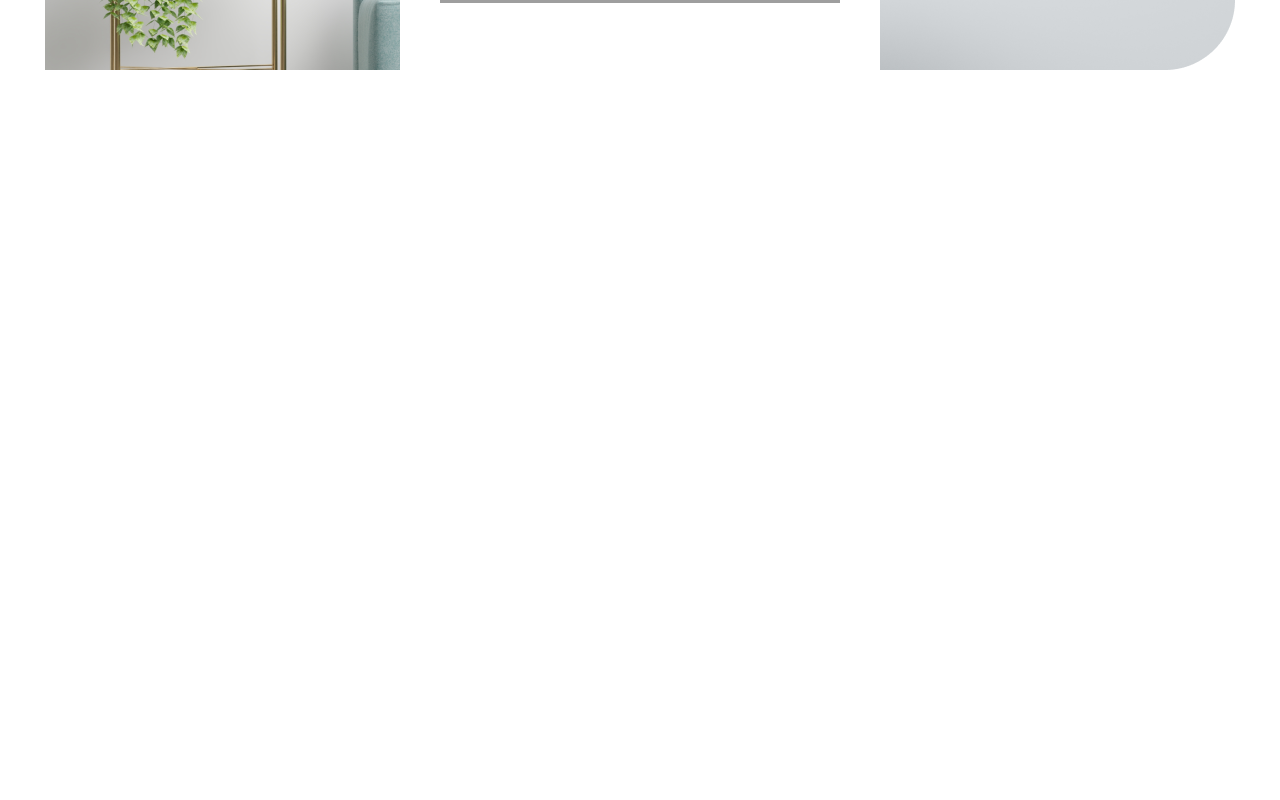
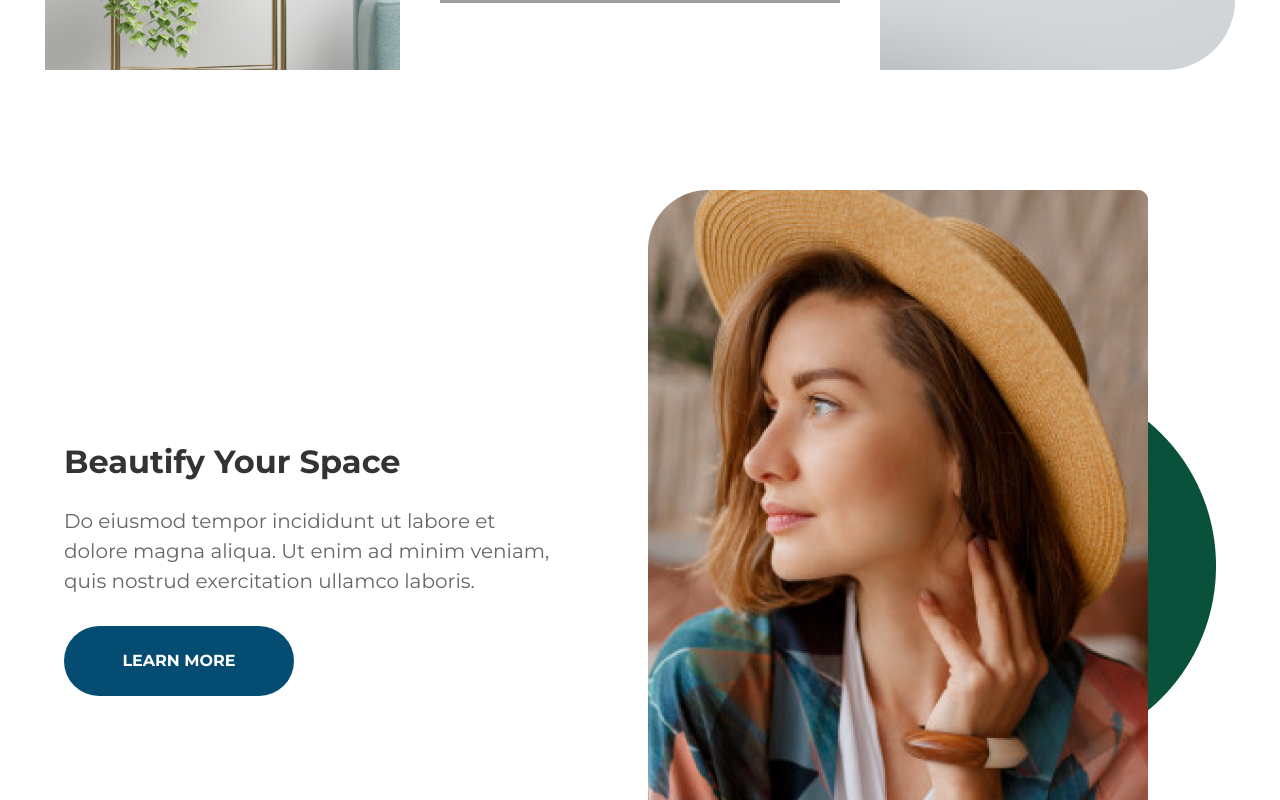
Before and after one commit to AlfazUlIslam/furniture, a React (Vite) app: page / in a window 1280 px wide. Shown: the part 1640-2440 px from the top of the page. Before the commit the page ends 1770 px from the top, so only its background shows below. Built offline with nearby package versions, Linux system fonts and the light colour scheme; grey boxes are pictures that could not be loaded; the HTML template or start-up script is replaced by a standard one.

Commit message:
Your space structure and desktop styles added

```diff
--- a/src/App.jsx
+++ b/src/App.jsx
@@ -1,5 +1,5 @@
 import { Navbar } from "./components"
-import { Hero, Features, Collection } from "./sections"
+import { Hero, Features, Collection, YourSpace } from "./sections"
 import './App.css'
 
 function App() {
@@ -9,6 +9,7 @@ function App() {
       <Hero />
       <Features />
       <Collection />
+      <YourSpace />
     </div>
   )
 }
--- /dev/null
+++ b/src/sections/YourSpace/YourSpace.jsx
@@ -0,0 +1,35 @@
+import { Container } from "../../containers"
+import { Heading, SectionDescription, SectionButton } from "../../components"
+import { beautifySpaceImage } from "../../assets"
+
+const YourSpace = () => {
+  return (
+    // Your space
+    <section id="your-space">
+        <Container styles={`px-6 py-[60px] flex justify-between
+        items-center`}>
+            {/* Your space content */}
+            <div className="flex flex-col items-start">
+                <Heading
+                    content={"Beautify Your Space"}
+                />
+                <SectionDescription
+                    styles={`w-[490px] mt-[20px] mb-[30px]`}
+                    content={"Do eiusmod tempor incididunt ut labore et dolore magna aliqua. Ut enim ad minim veniam, quis nostrud exercitation ullamco laboris."}
+                />
+                <SectionButton
+                    content={"LEARN MORE"}
+                />
+            </div>
+            {/* Your space image */}
+            <div>
+                <img
+                    src={beautifySpaceImage}
+                    alt={"Girl wearing hat"}
+                />
+            </div>
+        </Container>
+    </section>
+  )
+}
+export default YourSpace
--- a/src/sections/index.js
+++ b/src/sections/index.js
@@ -1,3 +1,4 @@
 export { default as Hero } from "./Hero/Hero"
 export { default as Features } from "./Features/Features"
 export { default as Collection } from "./Collection/Collection"
+export { default as YourSpace } from "./YourSpace/YourSpace"
```
